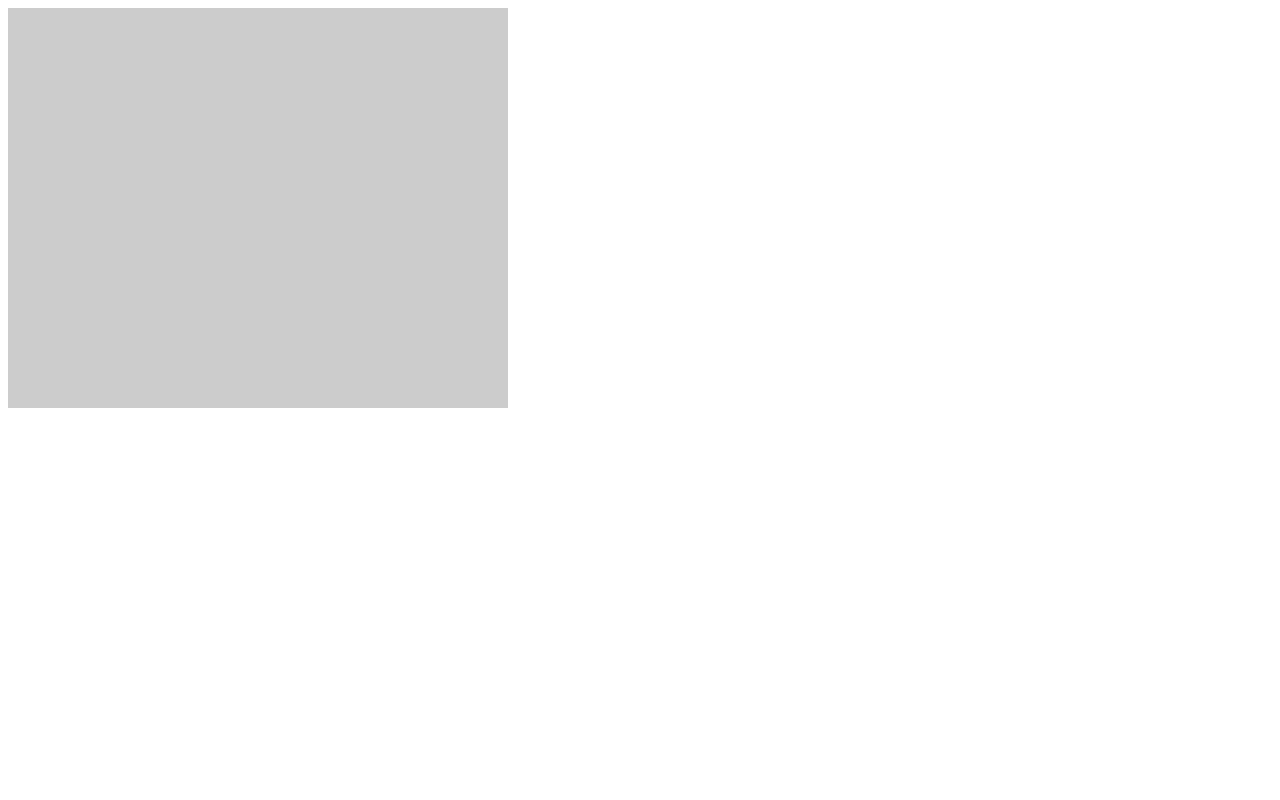
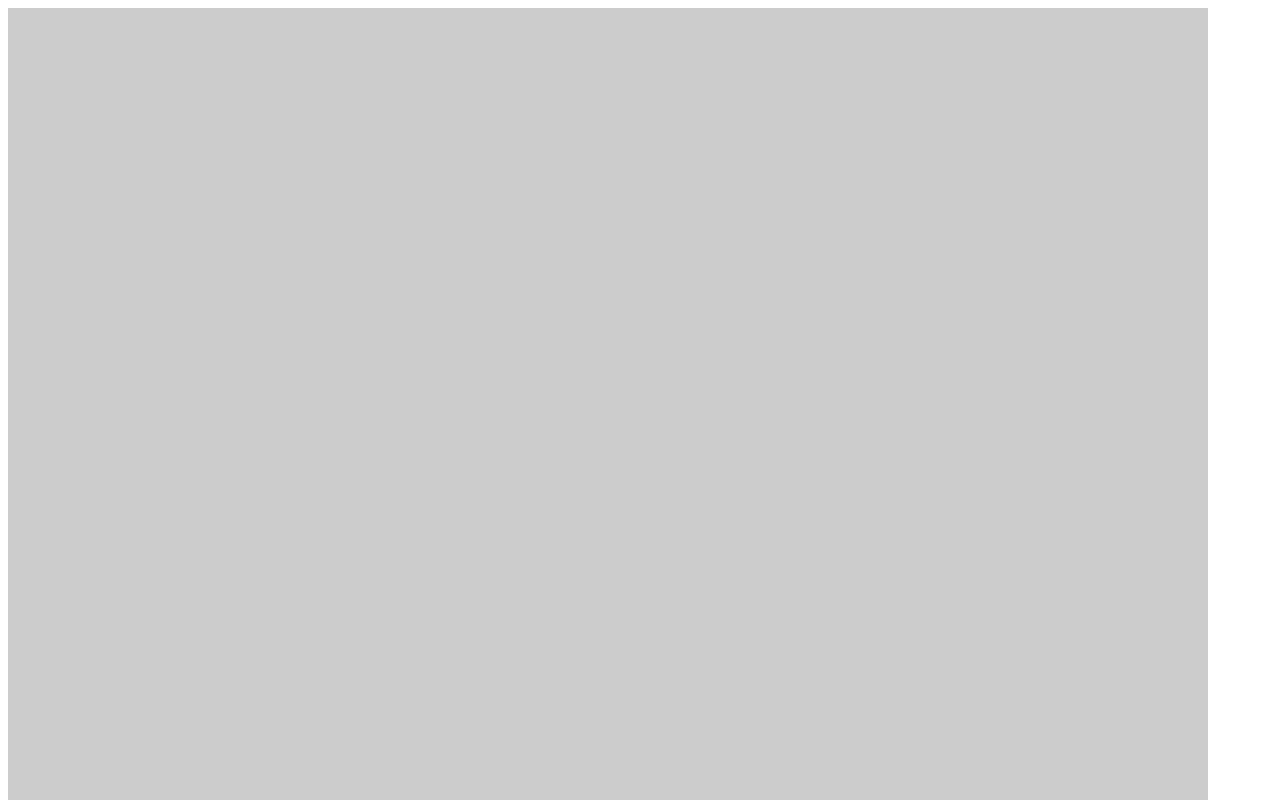
Before and after one commit to Osuka-Andala/euphoria, a plain HTML site: page contact.html in a window 1280 px wide. Shown: the top 800 px of the page. Drawn offline with Linux system fonts and the light colour scheme.

Commit message:
changed map dimensions

```diff
--- a/contact.html
+++ b/contact.html
@@ -3,8 +3,8 @@
   <head>
   <style>
    #map {
-     width: 500px;
-     height: 400px;
+     width: 1200px;
+     height: 955px;
      background-color: #CCC;
    }
  </style>
```
